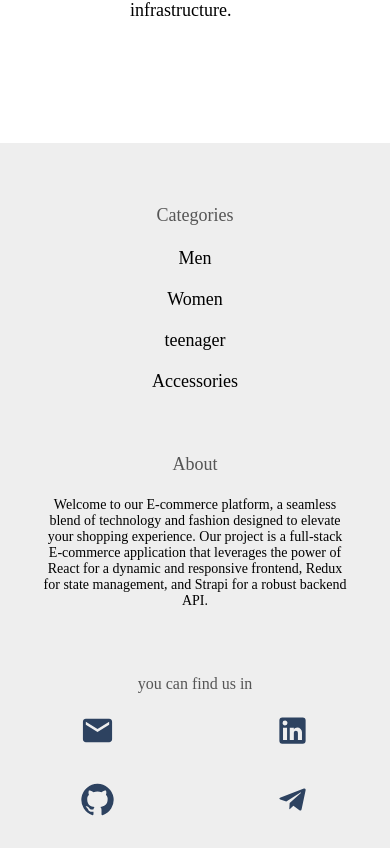
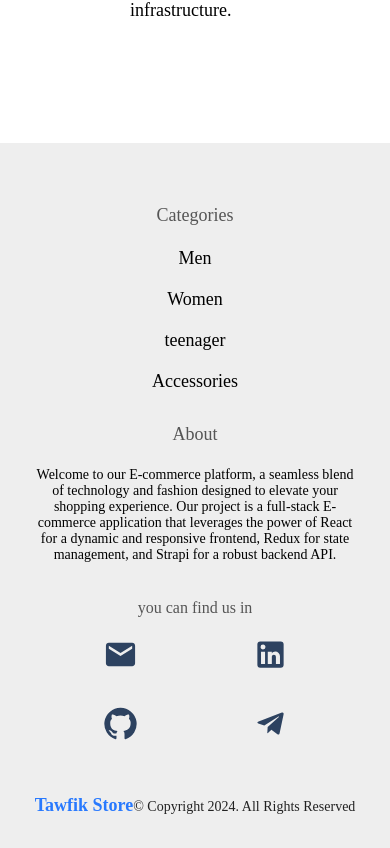
Before and after one commit to Abdulmajeed-Tawfiq/ecommerce, a React (Vite) app: page /about in a window 390 px wide. Shown: the part 2276-3124 px from the top of the page. Built offline with nearby package versions, Linux system fonts and the light colour scheme; no server answers; a web font is replaced by a local one.

Commit message:
fix footer responsive

```diff
--- a/src/components/footer/Footer.jsx
+++ b/src/components/footer/Footer.jsx
@@ -9,7 +9,7 @@ function Footer() {
   return (
     <footer className={styles.container}>
       <div className={styles.top}>
-        <div className={styles.item}>
+        <div className={`${styles.item} ${styles.cat}`}>
           <h1>Categories</h1>
           <ul className={styles.navList}>
             <li className={styles.navItem}>
@@ -26,7 +26,7 @@ function Footer() {
             </li>
           </ul>
         </div>
-        <div className={styles.item}>
+        <div className={`${styles.item} ${styles.about}`}>
           <h1>About</h1>
           <span>
             Welcome to our E-commerce platform, a seamless blend of technology
--- a/src/components/footer/Footer.module.css
+++ b/src/components/footer/Footer.module.css
@@ -109,6 +109,27 @@
 
   /* medium screen */
   @media (max-width: 900px) {
+    padding-inline: 20px;
+    .top {
+      grid-template-columns: 1fr 1fr;
+      grid-template-rows: auto auto;
+      .cat {
+        grid-column: 1/2;
+        grid-row: 1;
+      }
+      .about {
+        grid-column: 2/2;
+        grid-row: 1;
+      }
+      .socialIcons {
+        grid-column: 1/3;
+        grid-row: 2;
+        .icons {
+          padding-inline: 50px;
+        }
+      }
+      gap: 20px;
+    }
     .bottom {
       flex-direction: column;
     }
@@ -116,11 +137,12 @@
 
   /* small screen */
   @media (max-width: 667px) {
-    padding-inline: 15px;
-    flex-direction: column;
+    padding-inline: 10px;
+    /* flex-direction: column; */
 
     .top {
-      grid-template-columns: auto;
+      display: flex;
+      flex-direction: column;
     }
 
     .bottom {
--- a/src/pages/contactPage/contactPage.module.css
+++ b/src/pages/contactPage/contactPage.module.css
@@ -5,6 +5,7 @@
   background-color: #f9f9f9;
   border-radius: 8px;
   box-shadow: 0 4px 6px rgba(0, 0, 0, 0.1);
+  margin-bottom: 50px;
 
   h2 {
     text-align: center;
@@ -58,6 +59,13 @@
       background-color: #0056b3;
     }
   }
+
+  /* medium screen */
+  @media (max-width: 900px) {
+  }
+
+  /* small screen */
+  @media (max-width: 667px) {
   }
 
   @keyframes outlineFadeIn {
@@ -68,3 +76,4 @@
       outline-color: #2d4260;
     }
   }
+}
```
Lines whose indentation alone changed are shown as unchanged.
